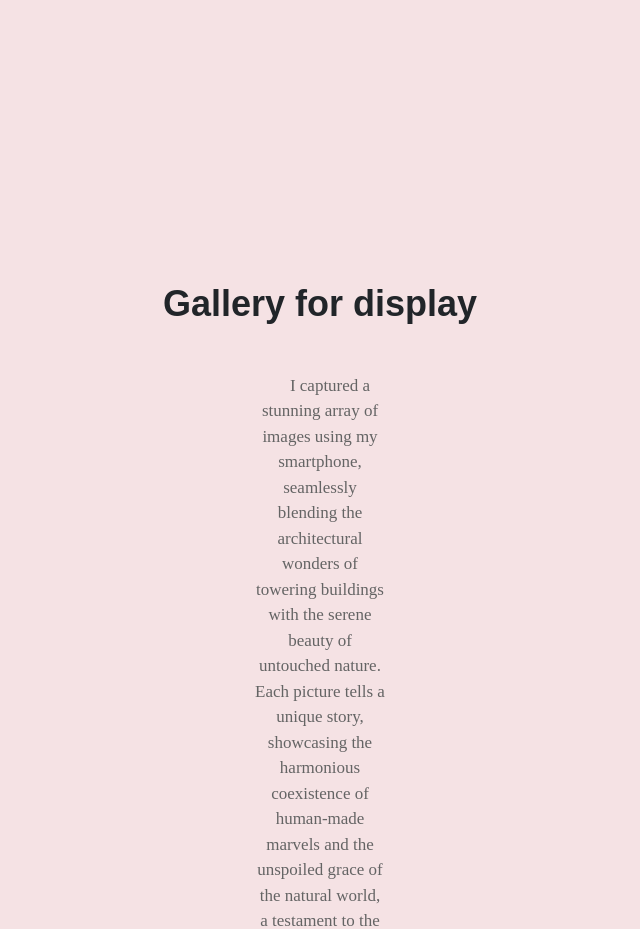
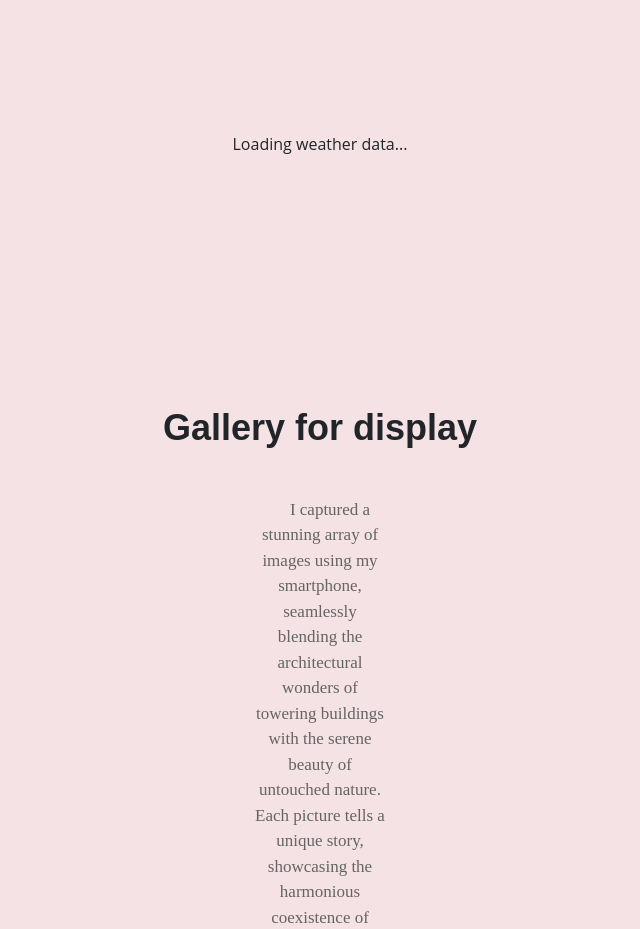
Before and after one commit to izzuan96/Portfolio-Website, a React (Create React App) app: page / in a window 1280 px wide. Shown: the part 1300-2229 px from the top of the page, without its empty margins (320-960 px from the left). Built offline with nearby package versions, Linux system fonts and the light colour scheme; no server answers; the HTML template or start-up script is replaced by a standard one.

Commit message:
weather api

```diff
--- a/package.json
+++ b/package.json
@@ -6,6 +6,7 @@
     "@testing-library/jest-dom": "^5.17.0",
     "@testing-library/react": "^13.4.0",
     "@testing-library/user-event": "^13.5.0",
+    "axios": "^1.5.1",
     "bootstrap": "^5.3.2",
     "bootstrap-icons": "^1.11.1",
     "react": "^18.2.0",
--- a/src/Home/Home.js
+++ b/src/Home/Home.js
@@ -5,6 +5,7 @@ import AboutMe from '../AboutMe/AboutMe';
 import Contact from '../Contact/Contact';
 import Gallery from '../Gallery/Gallery';
 import myPicture from '../images/izzuan.jpeg';
+import Weather from '../Weather/Weather.js';
 import image1 from '../images/js.png';
 import image2 from '../images/html.png';
 import image3 from '../images/css.png';
@@ -42,6 +43,7 @@ function Home() {
               ))}
         </div>
         <AboutMe />
+        <Weather/>
         <Gallery/>
         <Contact />
         {/* Add other components and content as needed */}
--- /dev/null
+++ b/src/Weather/Weather.css
@@ -0,0 +1,4 @@
+.container{
+    display: flex;
+    /* background-color: blue; */
+}
--- /dev/null
+++ b/src/Weather/Weather.js
@@ -0,0 +1,63 @@
+// import React,{useState,useEffect} from 'react'
+// import axios from 'axios';
+// import "./Weather.css";
+
+// export default function Wheather() {
+
+//     // const apiUrl = 'https://api.openweathermap.org/data/2.5/weather?q=dallask&appid=65bd18f92e765fea58b2395be99342e2';
+
+//   return (
+//     <div className='container'>
+//         <h4>Malaysia Current Weather</h4>
+//         <div className='location'>
+//             <p>Kelate</p>
+//         </div>
+//         <div className='temperature'>
+//             <h4>23 °C</h4>
+//         </div>
+//         <div className='description'>
+//             <h4>Rainy</h4>
+//         </div>
+//         <div className='bottom'>
+
+//         </div>
+//     </div>
+//   )
+// }
+
+import React, { useState, useEffect } from 'react';
+import axios from 'axios';
+
+function Weather() {
+  const [weatherData, setWeatherData] = useState(null);
+
+  useEffect(() => {
+    const apiKey = 'YOUR_API_KEY_HERE';
+    const city = 'New York'; // Replace with the desired city
+    const apiUrl = `https://api.openweathermap.org/data/2.5/weather?q=${city}&appid=${apiKey}`;
+
+    axios.get(apiUrl)
+      .then((response) => {
+        setWeatherData(response.data);
+      })
+      .catch((error) => {
+        console.error('Error fetching data: ', error);
+      });
+  }, []);
+
+  return (
+    <div>
+      {weatherData ? (
+        <div>
+          <h2>Weather in {weatherData.name}</h2>
+          <p>Temperature: {weatherData.main.temp}°C</p>
+          <p>Weather: {weatherData.weather[0].description}</p>
+        </div>
+      ) : (
+        <p>Loading weather data...</p>
+      )}
+    </div>
+  );
+}
+
+export default Weather;
```
Also changed, not shown: 1 other file (tests, documents, lock files or other folders).
